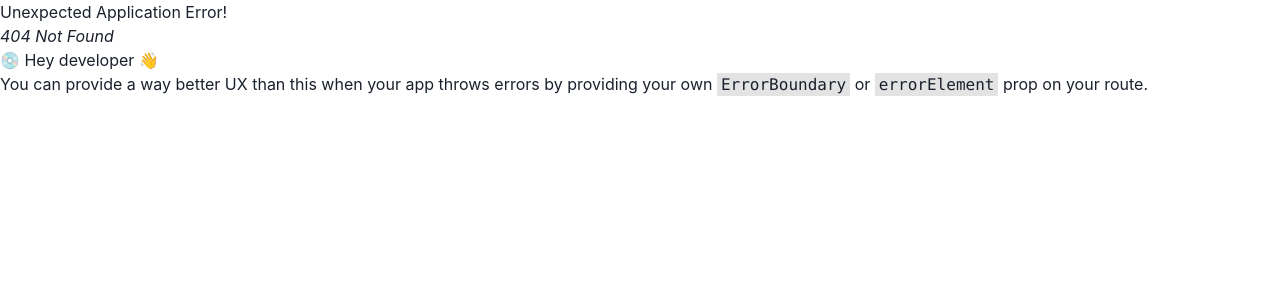
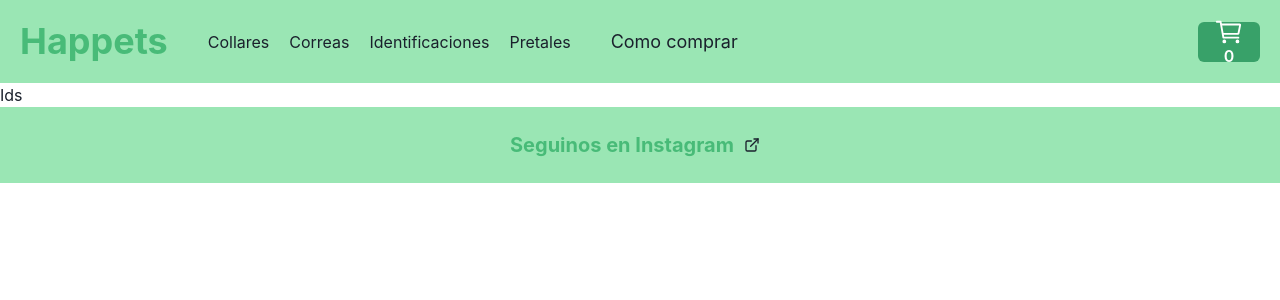
Before and after one commit to JuanGuercetti/Happets, a React (Vite) app in the folder happets/: page /ids in a window 1280 px wide. Before the commit this address had no page. Shown: the top 300 px of the page. Built offline with nearby package versions, Linux system fonts and the light colour scheme.

Commit message:
Created Ids and Compras pages

```diff
--- a/happets/src/App.jsx
+++ b/happets/src/App.jsx
@@ -10,17 +10,20 @@ import RootLayout from './layouts/RootLayout'
 import Home from './pages/Home'
 import Collares from './pages/Collares'
 import Correas from './pages/Correas'
+import Ids from './pages/Ids'
 import Pretales from './pages/Pretales'
+import Compras from './pages/Compras'
 
 // router and routes
 const router = createBrowserRouter(
   createRoutesFromElements(
     <Route path="/" element={<RootLayout />}>
-      {/* Sacar RooyLayout y que vaya directo al Home.jsx? */}
       <Route index element={<Home />} />
       <Route path="collares" element={<Collares />} />
       <Route path="correas" element={<Correas />} />
+      <Route path="ids" element={<Ids />} />
       <Route path="pretales" element={<Pretales />} />
+      <Route path="compras" element={<Compras />} />
     </Route>
   )
 )
--- a/happets/src/components/CartWidget.jsx
+++ b/happets/src/components/CartWidget.jsx
@@ -6,7 +6,7 @@ export default function CartWidget() {
     return (
         <Button colorScheme="green">
             <Flex direction="column" align="center">
-                <Box as={IoCartOutline} size="30px" />
+                <Box as={ IoCartOutline } size="30px" />
                 0
             </Flex>
         </Button>
--- a/happets/src/components/Item.jsx
+++ b/happets/src/components/Item.jsx
@@ -16,7 +16,7 @@ export default function Item({ id, name, description, img }) {
             <Divider/>
 
             <CardFooter >
-                <Button colorScheme='green'>Agregar al carrito</Button>
+                <Button colorScheme='green'>Ver detalle</Button>
             </CardFooter>
         </Card>
     )
--- a/happets/src/components/Navbar.jsx
+++ b/happets/src/components/Navbar.jsx
@@ -1,17 +1,23 @@
-import { Button, Flex, Heading, HStack, Spacer } from "@chakra-ui/react"
+import { Button, Flex, Heading, HStack, Spacer, Text } from "@chakra-ui/react"
 import { NavLink } from "react-router-dom"
 import CartWidget from "./CartWidget"
 
 export default function Navbar() {
     return (
          <Flex as="nav" p="20px" alignItems="center" bg='green.200'>
-            <Heading mr="40px" color='green.400'>Happets</Heading>
+            <Heading mr="40px" color='green.400'>
+                <NavLink>Happets</NavLink>
+            </Heading>
 
             <HStack spacing="20px">
                 <NavLink to='/collares'>Collares</NavLink>
                 <NavLink to='/correas'>Correas</NavLink>
                 <NavLink to='/ids'>Identificaciones</NavLink>
                 <NavLink to='/pretales'>Pretales</NavLink>
+                <Spacer />
+                <NavLink to='/compras'>
+                    <Text fontSize='lg'>Como comprar</Text>
+                </NavLink>
             </HStack>
 
             <Spacer/>
--- a/happets/src/layouts/RootLayout.jsx
+++ b/happets/src/layouts/RootLayout.jsx
@@ -1,4 +1,4 @@
-import { NavLink, Outlet } from "react-router-dom"
+import { Outlet } from "react-router-dom"
 import Navbar from "../components/Navbar"
 import Footer from "../components/Footer"
 
--- /dev/null
+++ b/happets/src/pages/Compras.jsx
@@ -0,0 +1,5 @@
+export default function Compras() {
+    return (
+        <h1>Compras</h1>
+    )
+}
--- a/happets/src/pages/Home.jsx
+++ b/happets/src/pages/Home.jsx
@@ -1,4 +1,4 @@
-import { Heading, Container } from '@chakra-ui/react'
+import { Heading, Container, Text } from '@chakra-ui/react'
 
 export default function Home() {
     return (
@@ -10,6 +10,11 @@ export default function Home() {
                 color='green.200'>
                     Bienvenidos a Happets!
             </Heading>
+
+            <Text>
+                Hola soy el home
+            </Text>
+
         </Container>
     )
 }
--- /dev/null
+++ b/happets/src/pages/Ids.jsx
@@ -0,0 +1,5 @@
+export default function Ids() {
+    return (
+        <h1>Ids</h1>
+    )
+}
```
